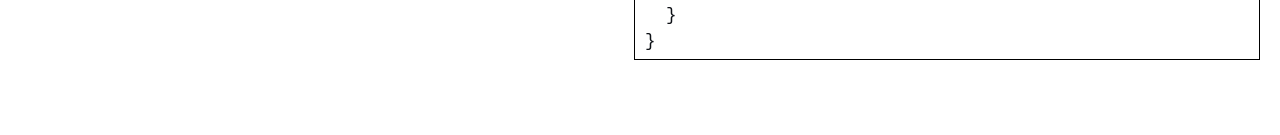
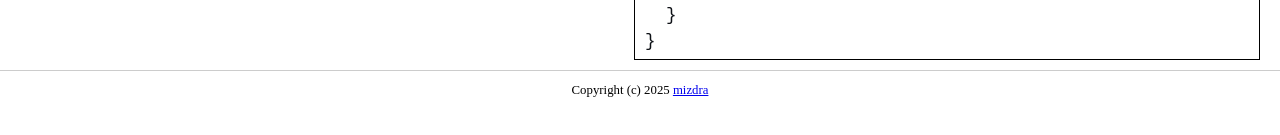
Before and after one commit to mizdra/tsconfig-generator, a React (Vite) app: page / in a window 1280 px wide. Shown: the part 651-786 px from the top of the page. Built offline with nearby package versions, Linux system fonts and the light colour scheme.

Commit message:
add footer

```diff
--- a/src/App.module.css
+++ b/src/App.module.css
@@ -30,3 +30,10 @@
   border: 1px solid;
   padding: 5px 10px;
 }
+
+.footer {
+  padding: 10px;
+  font-size: 0.8rem;
+  text-align: center;
+  border-top: 1px solid #ccc;
+}
--- a/src/App.tsx
+++ b/src/App.tsx
@@ -24,6 +24,14 @@
         <TSConfigEditor defaultValue={preference} onEdit={setPreference} />
         <TSConfigViewer className={styles.viewer} preference={preference} />
       </main>
+      <footer className={styles.footer}>
+        <p>
+          Copyright (c) 2025{' '}
+          <a href="https://github.com/mizdra" target="_blank" rel="noopener">
+            mizdra
+          </a>
+        </p>
+      </footer>
     </div>
   );
 }
```
